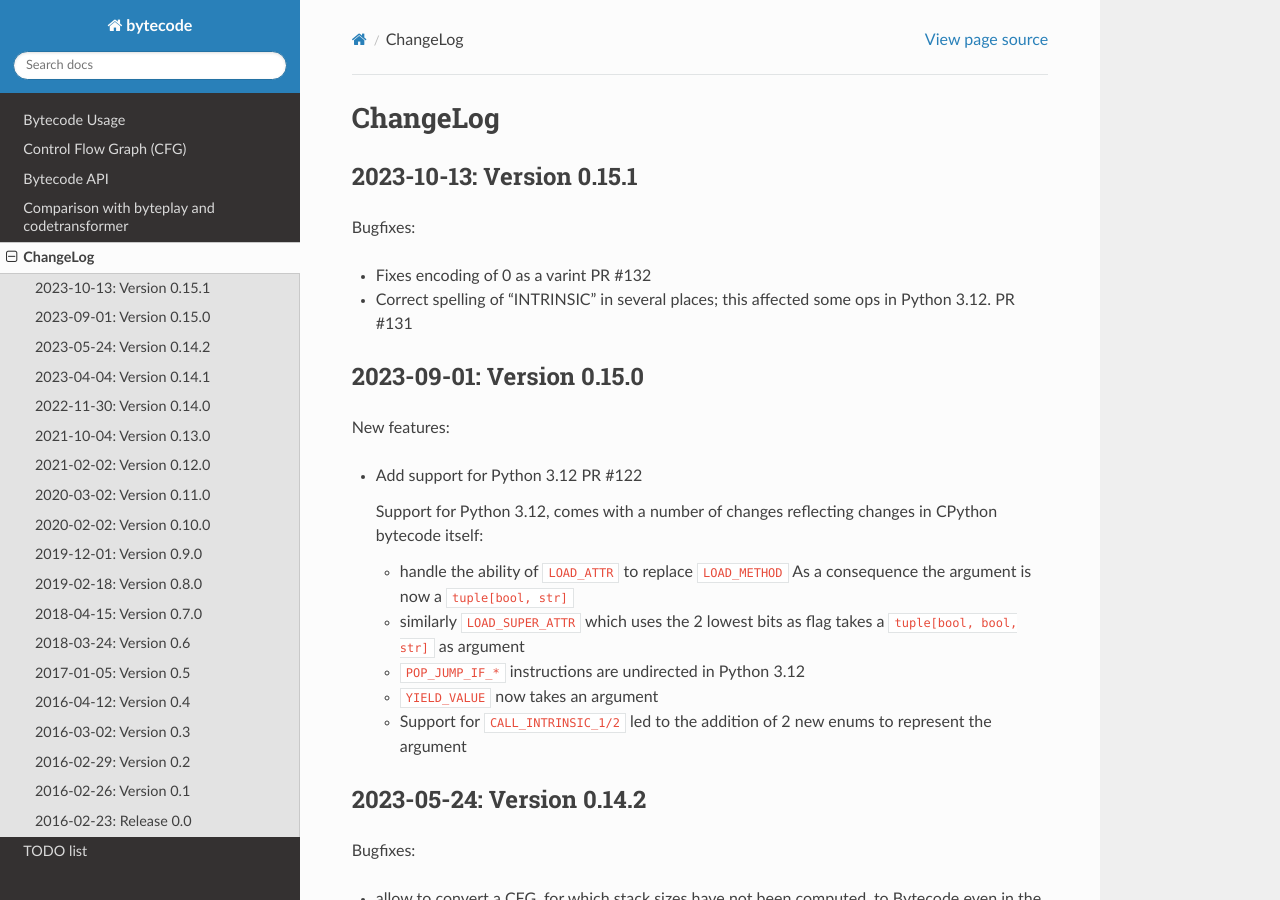
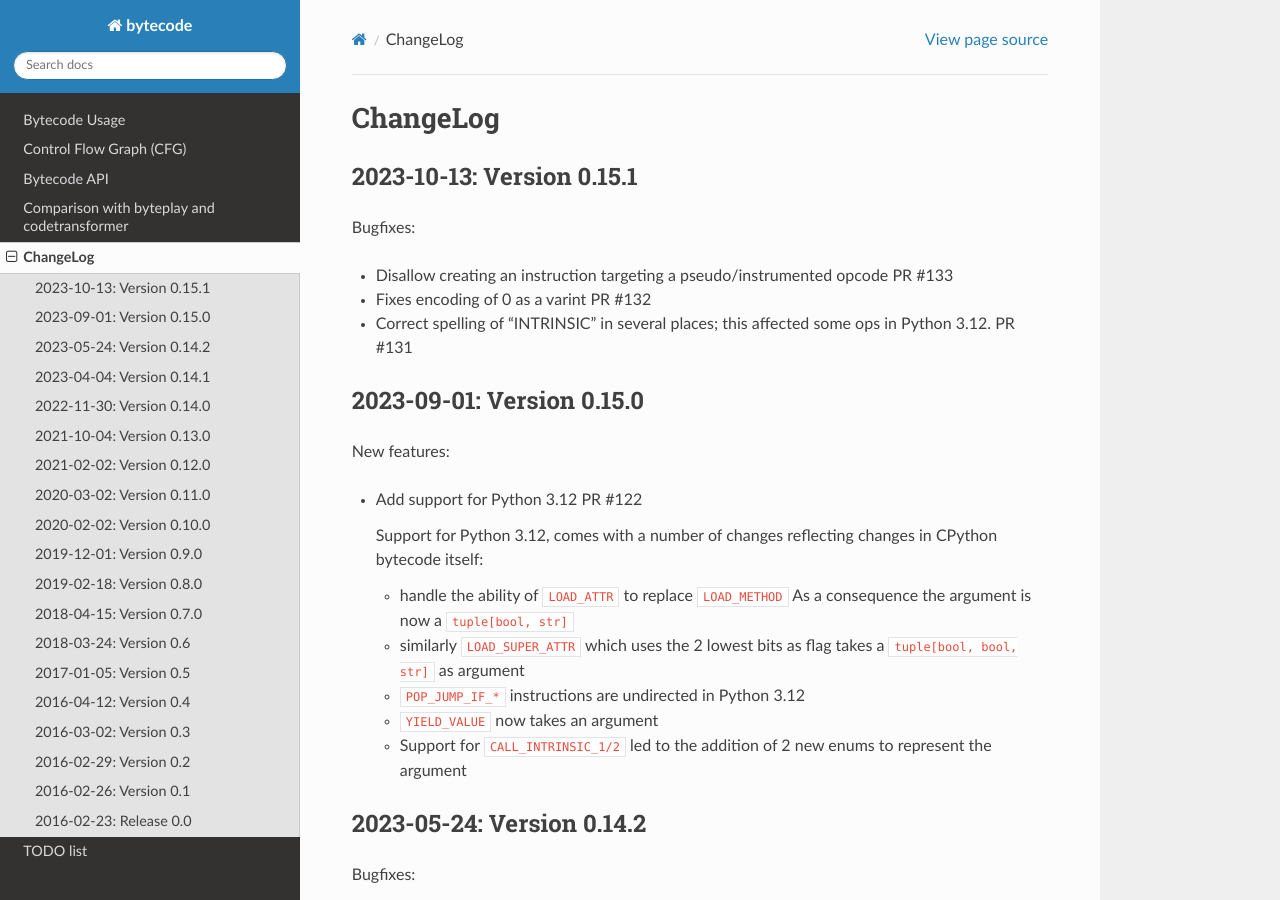
Before and after one commit to MatthieuDartiailh/bytecode, a Sphinx documentation site: the page built from doc/changelog.rst, in a window 1280 px wide and 900 px high. Built offline with Sphinx 7.4.7 and the Read the Docs theme 2.0.0, drawn with Linux system fonts in a browser that asks for light colours; the version number could not be read and is left out.

Commit message:
update changemlog

```diff
--- a/doc/changelog.rst
+++ b/doc/changelog.rst
@@ -6,6 +6,7 @@ ChangeLog
 
 Bugfixes:
 
+- Disallow creating an instruction targeting a pseudo/instrumented opcode PR #133
 - Fixes encoding of 0 as a varint PR #132
 - Correct spelling of "INTRINSIC" in several places; this affected
   some ops in Python 3.12.  PR #131
```
